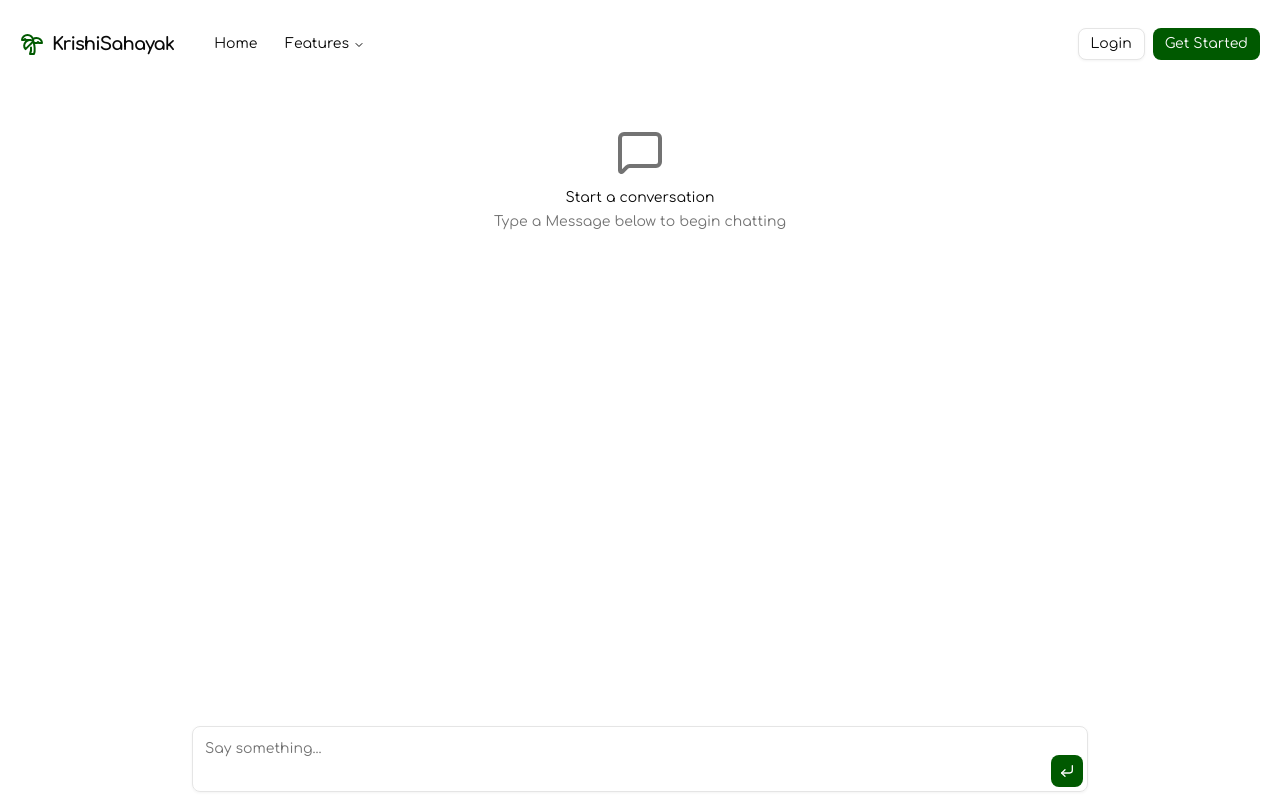
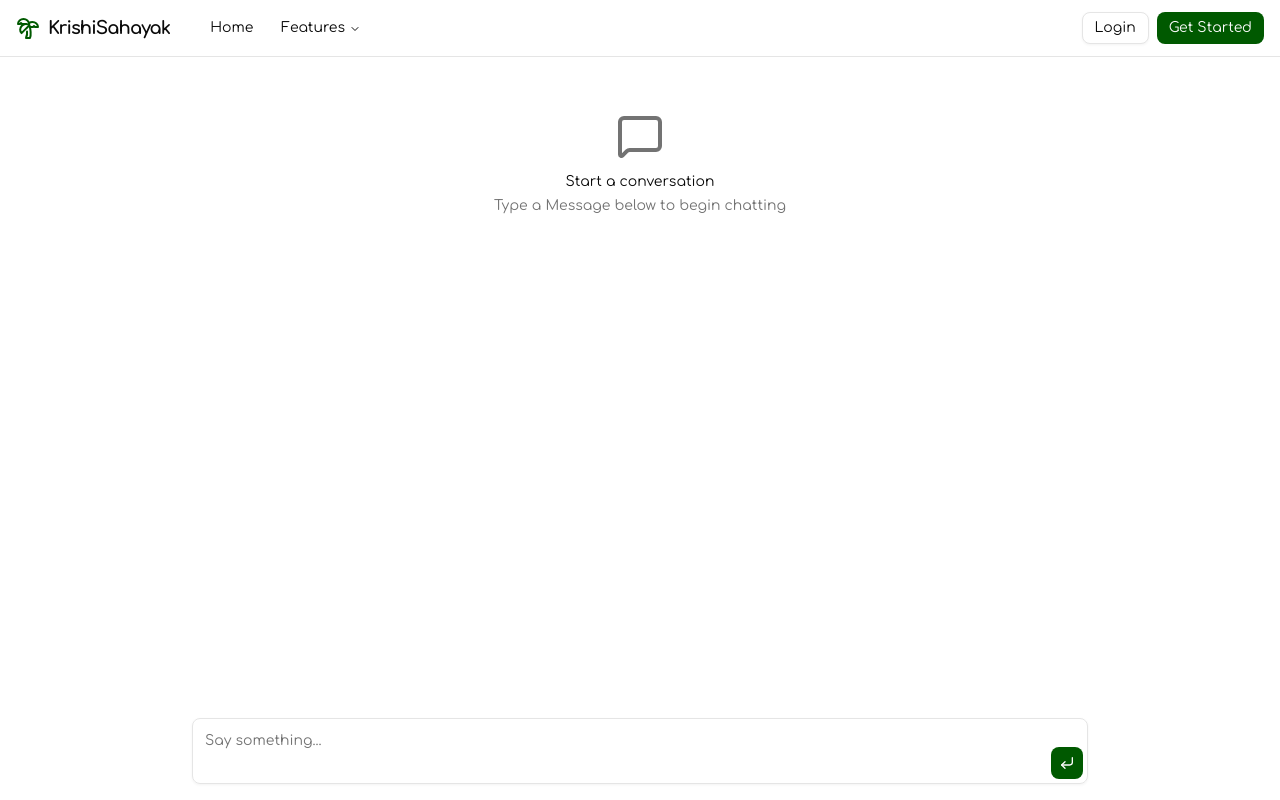
Before and after one commit to KrishnaGavali/KrishiSahayak, a Next.js app in the folder frontend/: page /chat in a window 1280 px wide. Built offline with nearby package versions, Linux system fonts and the light colour scheme.

Commit message:
Basic UI Fixes

```diff
--- a/frontend/app/chat/page.tsx
+++ b/frontend/app/chat/page.tsx
@@ -3,7 +3,7 @@ import React from "react";
 
 const page = () => {
   return (
-    <div className="flex-1 flex flex-col">
+    <div className="flex-1 flex flex-col pt-16">
       <Chatbot />
     </div>
   );
--- a/frontend/app/layout.tsx
+++ b/frontend/app/layout.tsx
@@ -31,7 +31,7 @@ export default function RootLayout({
   children: React.ReactNode;
 }>) {
   return (
-    <html lang="en" className="px-5 py-2 min-h-screen flex flex-col">
+    <html lang="en" className="min-h-screen flex flex-col">
       <body
         className={`${comfortaa.className} antialiased flex flex-col flex-1`}
       >
--- a/frontend/components/Chatbot/PromptInput.tsx
+++ b/frontend/components/Chatbot/PromptInput.tsx
@@ -22,7 +22,7 @@ const PromptInputBox = ({ sendMessage, status }: PromptInputBoxProps) => {
   };
 
   return (
-    <div>
+    <div className=" m-4">
       <PromptInputComponent
         onSubmit={handleSubmit}
         className="mt-4 w-full max-w-4xl mx-auto relative"
--- a/frontend/components/Hero.tsx
+++ b/frontend/components/Hero.tsx
@@ -57,7 +57,7 @@ const Hero = ({
 }: HeroProps) => {
   return (
     <section className="py-32">
-      <div className="container text-center mx-auto">
+      <div className="container text-center mx-auto px-4">
         <div className="mx-auto flex max-w-5xl flex-col gap-6">
           <h1 className="text-3xl font-semibold lg:text-6xl">{heading}</h1>
           <p className="text-muted-foreground text-balance lg:text-lg">
--- a/frontend/components/Navbar.tsx
+++ b/frontend/components/Navbar.tsx
@@ -86,7 +86,7 @@ const Navbar = ({
   },
 }: NavbarProps) => {
   return (
-    <section className="py-4">
+    <section className="fixed w-full bg-background z-50 border-b py-2 px-4">
       <div className="container mx-auto">
         {/* Desktop Menu */}
         <nav className="hidden items-center justify-between lg:flex">
```
